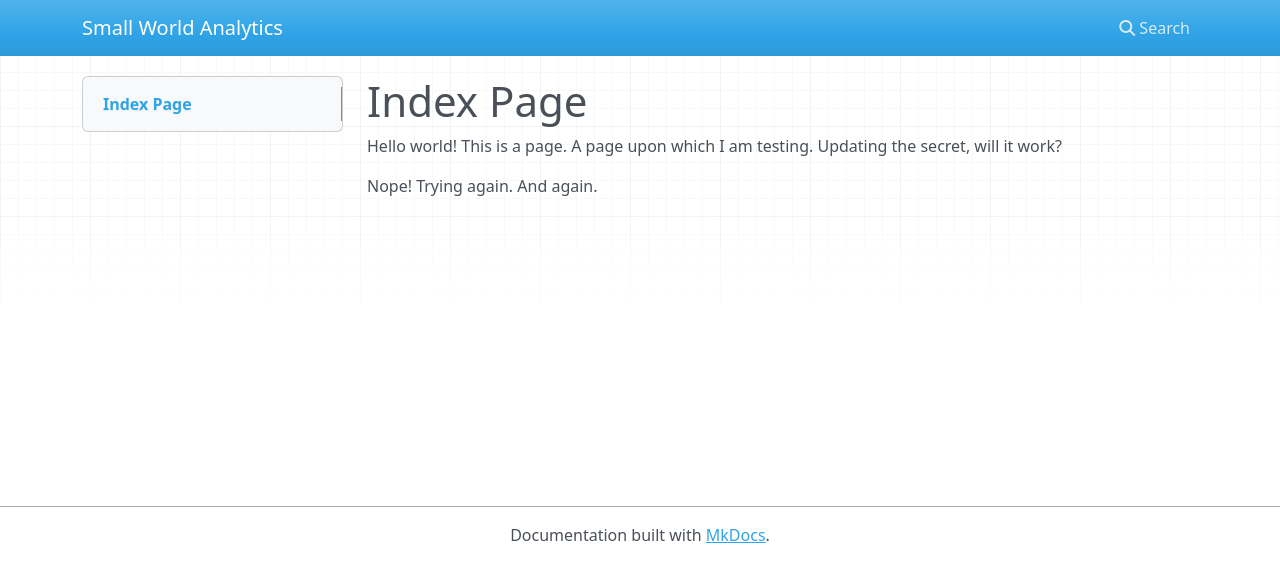
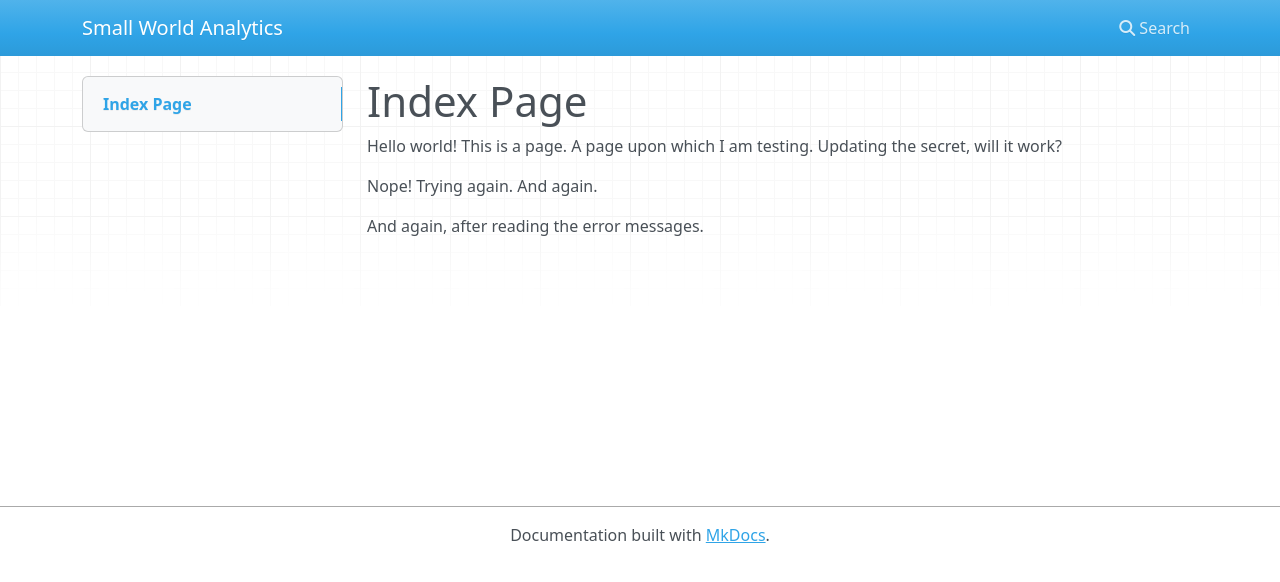
Before and after one commit to wylbee/small-world-analytics-site, an MkDocs documentation site: the page built from docs/index.md, in a window 1280 px wide. Shown: the top 582 px of the page. Built offline with MkDocs 1.6.1, drawn with Linux system fonts in a browser that asks for light colours; nearby versions of some CDN libraries.

```diff
--- a/docs/index.md
+++ b/docs/index.md
@@ -4,3 +4,5 @@
 Hello world! This is a page. A page upon which I am testing. Updating the secret, will it work?
 
 Nope! Trying again. And again.
+
+And again, after reading the error messages.
```
Also changed, not shown: 1 other file.
